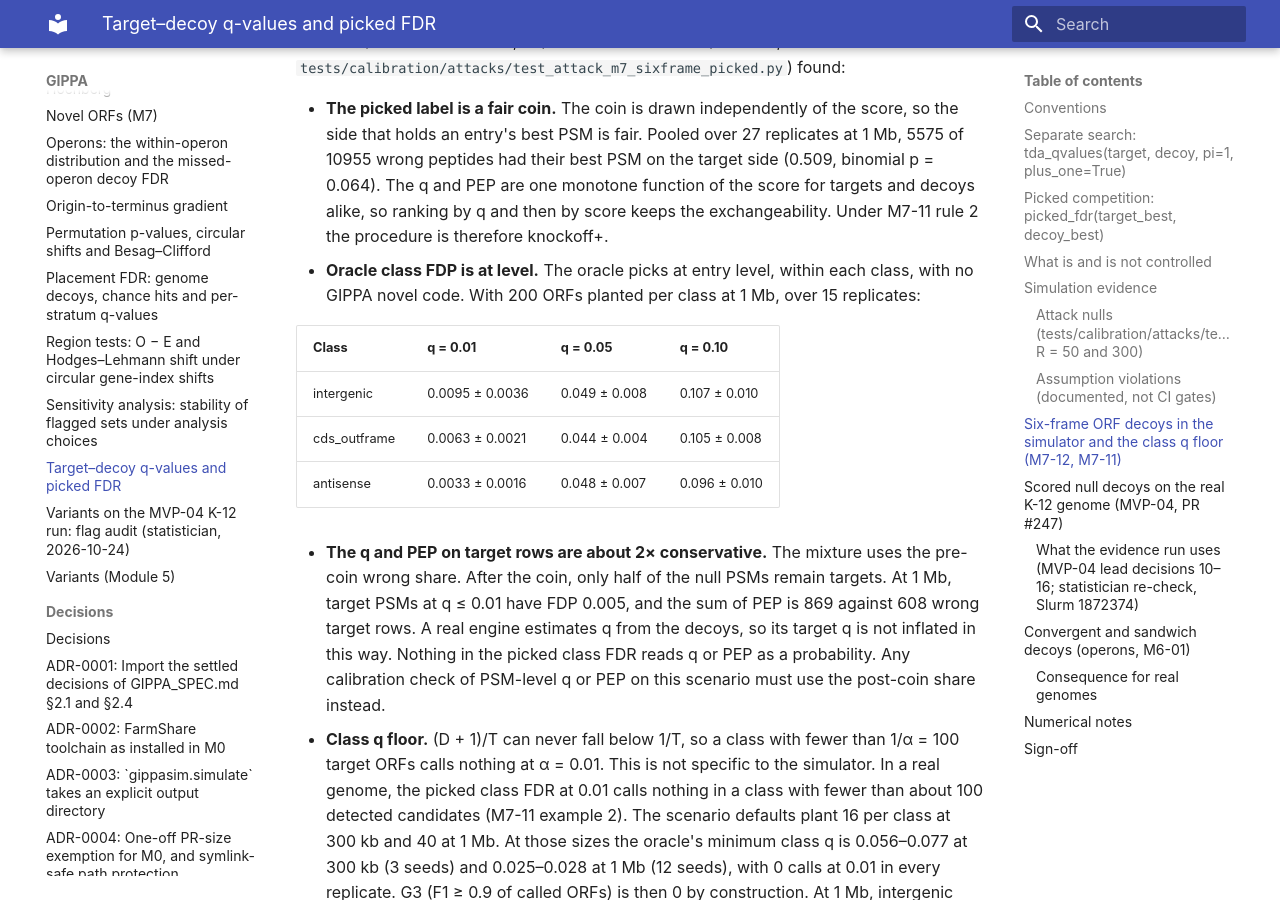
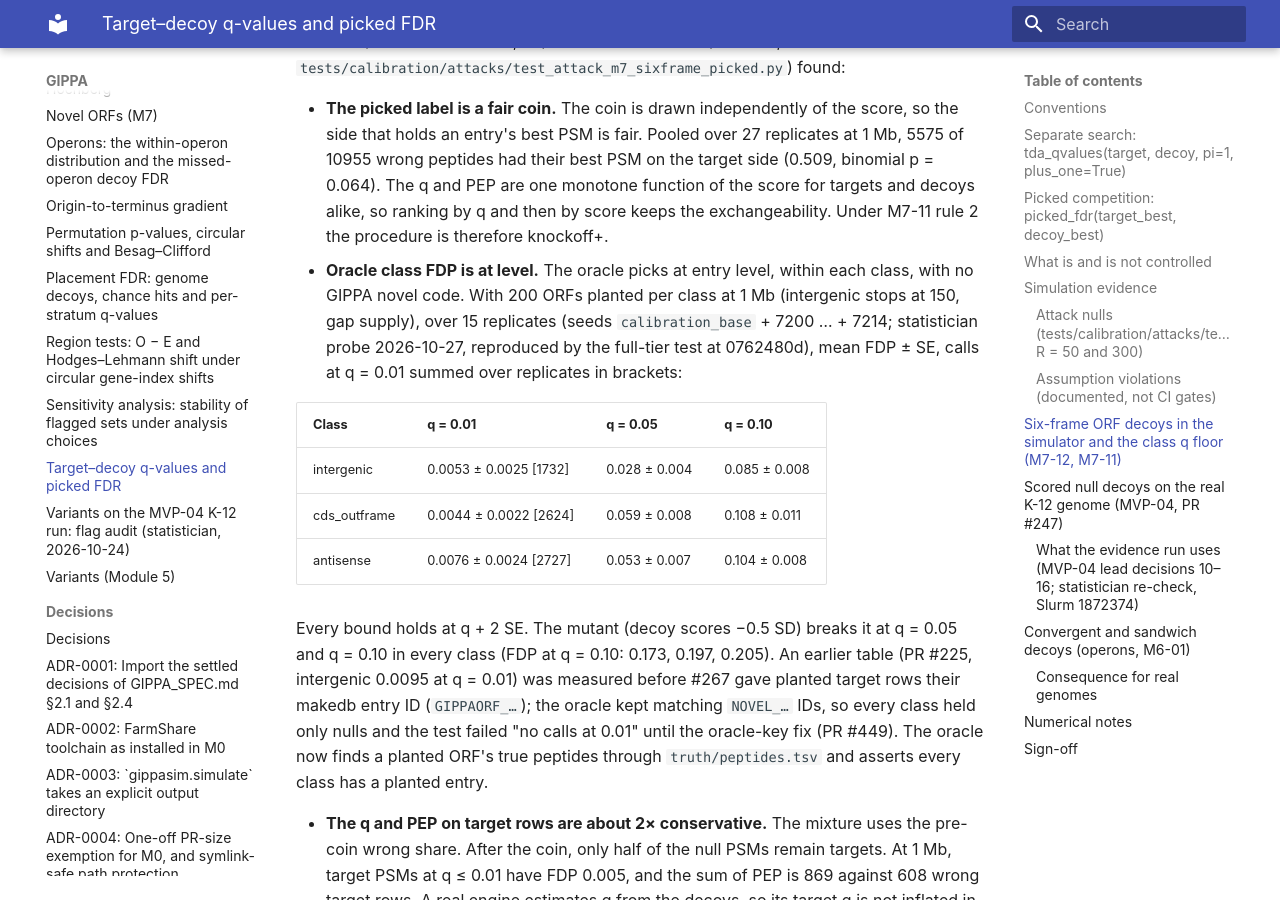
Before and after one commit to khoa-yelo/giap, an MkDocs documentation site: the page built from docs/methods/target-decoy.md, in a window 1280 px wide and 900 px high, scrolled down 4375 px. Built offline with MkDocs 1.6.1 and Material for MkDocs 9.7.7, drawn with Linux system fonts in a browser that asks for light colours.

Commit message:
test(calibration): six-frame picked-class attack oracle keys planted ORFs by makedb entry (red since #267) (#449)
* test(calibration): six-frame picked-class attack oracle keys planted ORFs by makedb entry

Since #267 a planted novel ORF's target rows name its makedb entry
(GIPPAORF_...), while the truth table keeps NOVEL_xxxx. _class_fdp still
matched `protein_ids in nov`, so every class held only nulls and the
full-tier test failed "no calls at 0.01, intergenic". Find true peptides
through truth/peptides.tsv and key them by the entry ID; assert every class
has a planted entry. Tolerances, alpha, q levels, seeds, replicates and the
mutant unchanged (R3). Refresh the methods-note table; close M7-13 decision
12 and the backlog item.

Agent-Role: test-author

Co-Authored-By: Claude Opus 5.5 <noreply@anthropic.com>
Claude-Session: https://claude.ai/code/session_01PrvuX9xr7fWwMTpHJxPSjm

* docs: point the six-frame oracle fix notes at PR #449

Agent-Role: test-author

Co-Authored-By: Claude Opus 5.5 <noreply@anthropic.com>
Claude-Session: https://claude.ai/code/session_01PrvuX9xr7fWwMTpHJxPSjm

---------

Co-authored-by: Claude Opus 5.5 <noreply@anthropic.com>

```diff
--- a/docs/methods/target-decoy.md
+++ b/docs/methods/target-decoy.md
@@ -131,13 +131,24 @@ Statistician round 3 (PR #225, `tests/calibration/attacks/test_attack_m7_sixfram
   monotone function of the score for targets and decoys alike, so ranking by q and then by score
   keeps the exchangeability. Under M7-11 rule 2 the procedure is therefore knockoff+.
 - **Oracle class FDP is at level.** The oracle picks at entry level, within each class, with no
-  GIPPA novel code. With 200 ORFs planted per class at 1 Mb, over 15 replicates:
+  GIPPA novel code. With 200 ORFs planted per class at 1 Mb (intergenic stops at 150, gap supply),
+  over 15 replicates (seeds `calibration_base` + 7200 … + 7214; statistician probe 2026-10-27,
+  reproduced by the full-tier test at 0762480d), mean FDP ± SE, calls at q = 0.01 summed over
+  replicates in brackets:
 
   | Class | q = 0.01 | q = 0.05 | q = 0.10 |
   |---|---|---|---|
-  | intergenic | 0.0095 ± 0.0036 | 0.049 ± 0.008 | 0.107 ± 0.010 |
-  | cds_outframe | 0.0063 ± 0.0021 | 0.044 ± 0.004 | 0.105 ± 0.008 |
-  | antisense | 0.0033 ± 0.0016 | 0.048 ± 0.007 | 0.096 ± 0.010 |
+  | intergenic | 0.0053 ± 0.0025 [1732] | 0.028 ± 0.004 | 0.085 ± 0.008 |
+  | cds_outframe | 0.0044 ± 0.0022 [2624] | 0.059 ± 0.008 | 0.108 ± 0.011 |
+  | antisense | 0.0076 ± 0.0024 [2727] | 0.053 ± 0.007 | 0.104 ± 0.008 |
+
+  Every bound holds at q + 2 SE. The mutant (decoy scores −0.5 SD) breaks it at q = 0.05 and
+  q = 0.10 in every class (FDP at q = 0.10: 0.173, 0.197, 0.205). An earlier table (PR #225,
+  intergenic 0.0095 at q = 0.01) was measured before #267 gave planted target rows their makedb
+  entry ID (`GIPPAORF_…`); the oracle kept matching `NOVEL_…` IDs, so every class held only
+  nulls and the test failed "no calls at 0.01" until the oracle-key fix (PR #449). The oracle
+  now finds a planted ORF's true peptides through `truth/peptides.tsv` and asserts every class has
+  a planted entry.
 
 - **The q and PEP on target rows are about 2× conservative.** The mixture uses the pre-coin wrong
   share. After the coin, only half of the null PSMs remain targets. At 1 Mb, target PSMs at
```
Also changed, not shown: docs/backlog.md (+1 -1 lines), docs/specs/M7-13-calibration-gate.md (+3 -0 lines), 1 other file.
